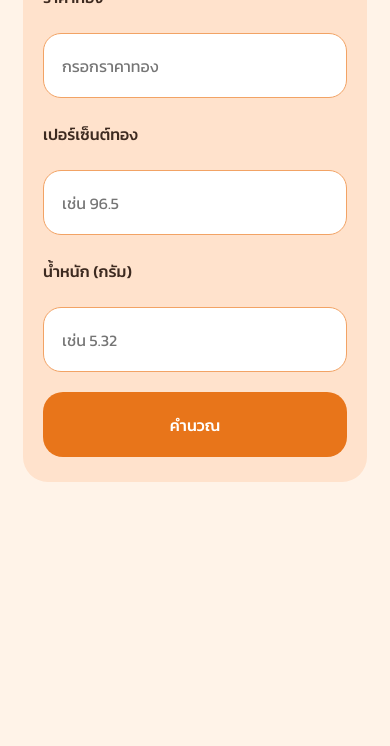
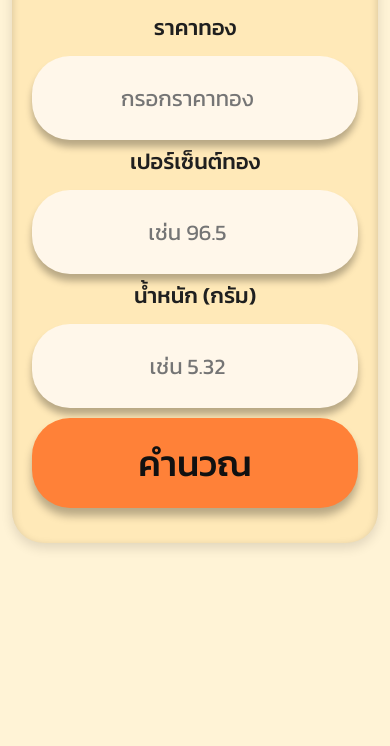
Before and after one commit to Pparisa1998/gold-calculator, a plain HTML site: page index.html in a window 390 px wide. Shown: the part 126-872 px from the top of the page. After the commit the page ends 844 px from the top, so only its background shows below. Drawn offline with Linux system fonts and the light colour scheme.

Commit message:
Update style.css

```diff
--- a/style.css
+++ b/style.css
@@ -1,197 +1,227 @@
-/* ================================
-   FONT
-================================ */
-
+/* นำเข้าฟอนต์ Kanit */
 @import url('https://fonts.googleapis.com/css2?family=Kanit:wght@300;400;500;600;700&display=swap');
 
-
-/* ================================
-   BASIC
-================================ */
-
+/* รีเซ็ตขนาด */
 * {
     box-sizing: border-box;
 }
 
+/* พื้นหลังทั้งหน้า */
 body {
-    margin: 40;
+    margin: 0;
     min-height: 100vh;
 
-    font-family: "Kanit", sans-serif;
-    font-size: 20px;
-
-    background: #FFF3E8;
-    color: #3D2A20;
-}
-
-
-/* ================================
-   MAIN CONTAINER
-================================ */
-
-.container {
-    width: calc(100% - 80px);
-    max-width: 800px;
-
-    margin: 40px auto;
-    padding: 40px;
-
-    background: #FFE2CC;
-    border-radius: 30px;
-}
-
-
-/* ================================
-   TITLE
-================================ */
-
-h1 {
-    margin: 0 0 40px 0;
-
-    font-family: "Kanit", sans-serif;
-    font-size: 52px;
-    font-weight: 600;
-
-    text-align: center;
-    color: #000000;
-}
-
-
-/* ================================
-   FORM
-================================ */
-
-.form-group {
-    width: 100%;
-
-    /* ระยะจากช่องกรอกด้านล่าง
-       ไปยังข้อความของช่องถัดไป */
-    margin-bottom: 24px;
-}
-
-label {
-    display: block;
-    width: 100%;
-
-    margin-top: 24px;
-    margin-bottom: 24px;
-
-    font-size: 16px;
-    font-weight: 500;
-}
-
-input {
-    display: block;
-
-    width: 100%;
-    height: 70px;
-
-    padding: 14px 18px;
+    display: flex;
+    justify-content: center;
+    align-items: center;
 
     font-family: "Kanit", sans-serif;
     font-size: 16px;
 
-    background: #FFFFFF;
-    color: #3D2A20;
+    background: #FFF3D6;
+    color: #1F1F1F;
 
-    border: 1px solid #F2A365;
-    border-radius: 18px;
+    padding: 30px 15px;
+}
+
+/* กล่องหลัก */
+.container {
+    width: 100%;
+    max-width: 560px;
+
+    padding: 38px 20px 42px;
+
+    background: #FFE9B8;
+
+    border-radius: 38px;
+
+    box-shadow:
+        inset 0 3px 8px rgba(0, 0, 0, 0.18),
+        0 5px 12px rgba(0, 0, 0, 0.12);
+}
+
+/* หัวข้อ */
+h1 {
+    margin: 0 0 22px;
+
+    text-align: center;
+
+    font-family: "Kanit", sans-serif;
+    font-size: 48px;
+    font-weight: 500;
+
+    color: #111111;
+}
+
+/* กล่องข้อมูลราคาทองวันนี้ */
+.gold-info {
+    width: 100%;
+
+    margin-bottom: 22px;
+    padding: 18px 20px;
+
+    text-align: center;
+
+    background: #FFF7EA;
+
+    border-radius: 32px;
+
+    font-size: 20px;
+    font-weight: 400;
+
+    line-height: 1.35;
+
+    box-shadow: 0 7px 7px rgba(0, 0, 0, 0.25);
+}
+
+/* กลุ่ม Label + Input */
+.form-group {
+    display: flex;
+    flex-direction: column;
+
+    margin-bottom: 20px;
+}
+
+/* ชื่อช่อง */
+label {
+    display: flex;
+
+    justify-content: center;
+    align-items: center;
+
+    min-height: 42px;
+
+    margin: 0 0 8px;
+
+    text-align: center;
+
+    font-size: 24px;
+    font-weight: 500;
+}
+
+/* ช่องกรอก */
+input {
+    width: 100%;
+    height: 96px;
+
+    padding: 0 25px;
+
+    font-family: "Kanit", sans-serif;
+    font-size: 24px;
+    text-align: center;
+
+    background: #FFF7EA;
+
+    border: none;
+    border-radius: 38px;
 
     outline: none;
+
+    box-shadow: 0 7px 7px rgba(0, 0, 0, 0.28);
 }
 
-/* ================================
-   CALCULATE BUTTON
-================================ */
+/* ตอนกดช่องกรอก */
+input:focus {
+    box-shadow:
+        0 7px 7px rgba(0, 0, 0, 0.28),
+        0 0 0 2px #FF8A3D;
+}
 
+/* ปุ่มคำนวณ */
 button {
-    display: block;
+    width: 100%;
+    height: 105px;
 
-    width: 100%;
-    height: 70px;
-
-    margin-top: 20px;
-    padding: 14px 20px;
+    margin-top: 10px;
 
     font-family: "Kanit", sans-serif;
-    font-size: 16px;
+    font-size: 42px;
     font-weight: 500;
 
-    background: #E8751A;
-    color: white;
+    color: #111111;
+
+    background: #FF8138;
 
     border: none;
-    border-radius: 20px;
+    border-radius: 38px;
 
     cursor: pointer;
+
+    box-shadow: 0 8px 8px rgba(0, 0, 0, 0.28);
 }
 
-
+/* ตอนเอาเมาส์วาง */
 button:hover {
-    background: #D95F02;
+    background: #F57429;
 }
 
-
-/* ================================
-   RESULT
-================================ */
-
+/* กล่องผลลัพธ์ */
 #result {
     display: none;
 
-    width: 100%;
-
-    margin-top: 20px;
-    padding: 20px;
-
-    font-family: "Kanit", sans-serif;
-    font-size: 16px;
+    margin-top: 25px;
+    padding: 25px 20px;
 
     text-align: center;
 
-    background: #FFF8F2;
-    border-radius: 20px;
+    background: #FFF7EA;
+
+    border-radius: 30px;
+
+    font-size: 20px;
+
+    box-shadow: 0 7px 7px rgba(0, 0, 0, 0.20);
 }
 
-
+/* เมื่อมีผลลัพธ์ */
 #result.show {
     display: block;
 }
 
+/* ราคาสุดท้าย */
+#result strong {
+    display: block;
 
-#result strong {
-    font-size: 20px;
+    margin-top: 12px;
+
+    font-size: 28px;
     font-weight: 600;
 
-    color: #D95F02;
+    color: #C95A13;
 }
 
-
-/* ================================
-   MOBILE
-================================ */
-
+/* มือถือ */
 @media (max-width: 600px) {
 
+    body {
+        padding: 20px 12px;
+        align-items: flex-start;
+    }
+
     .container {
-        width: calc(100% - 30px);
-
-        margin: 20px auto;
-        padding: 25px 20px;
-
-        border-radius: 25px;
+        padding: 30px 20px 35px;
+        border-radius: 32px;
     }
 
     h1 {
-        font-size: 28px;
-        margin-bottom: 20px;
+        font-size: 40px;
+    }
+
+    .gold-info {
+        font-size: 18px;
+    }
+
+    label {
+        font-size: 22px;
     }
 
     input {
-        height: 65px;
+        height: 84px;
+        font-size: 22px;
     }
 
     button {
-        height: 65px;
+        height: 90px;
+        font-size: 36px;
     }
 }
```
